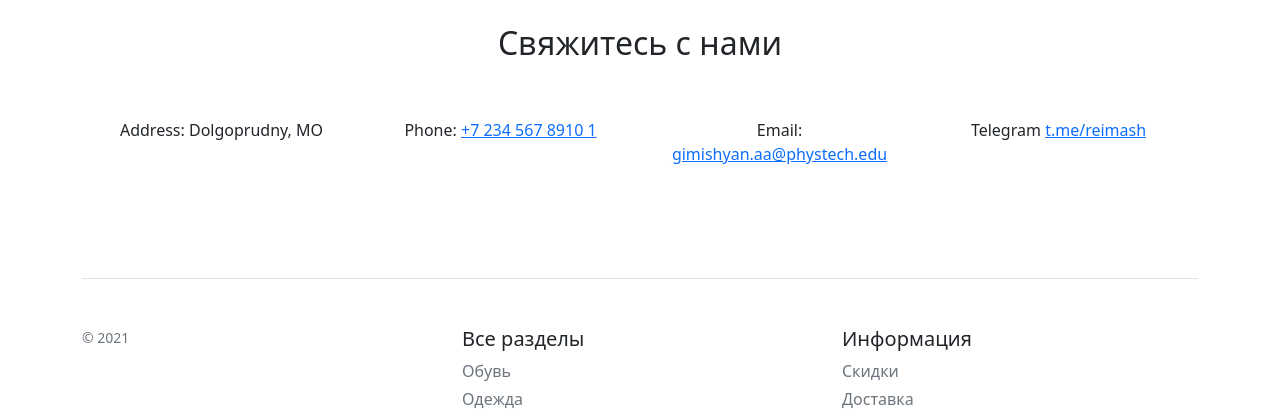
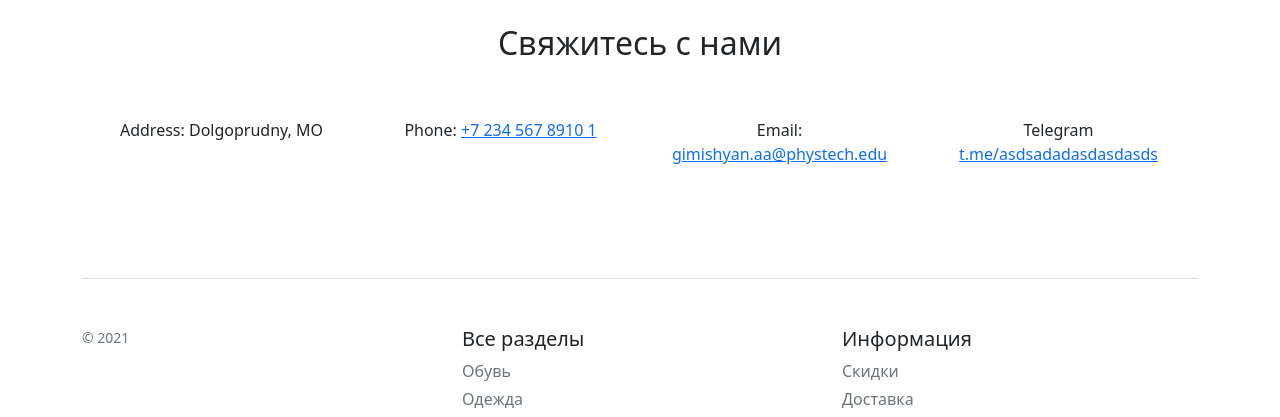
Before and after one commit to ashot-gimishyan/Everest-Shop, a Flask app: page /contacts in a window 1280 px wide. Shown: the part 73-490 px from the top of the page. Run offline with Flask 2, Linux system fonts and the light colour scheme.

Commit message:
Update contacts.html

```diff
--- a/templates/contacts.html
+++ b/templates/contacts.html
@@ -58,7 +58,7 @@
                            <span class="fa fa-globe"></span>
                         </div>
                         <div class="text">
-                           <p><span>Telegram</span> <a href="#">t.me/reimash</a></p>
+                           <p><span>Telegram</span> <a href="#">t.me/asdsadadasdasdasds</a></p>
                         </div>
                      </div>
                   </div>
```
